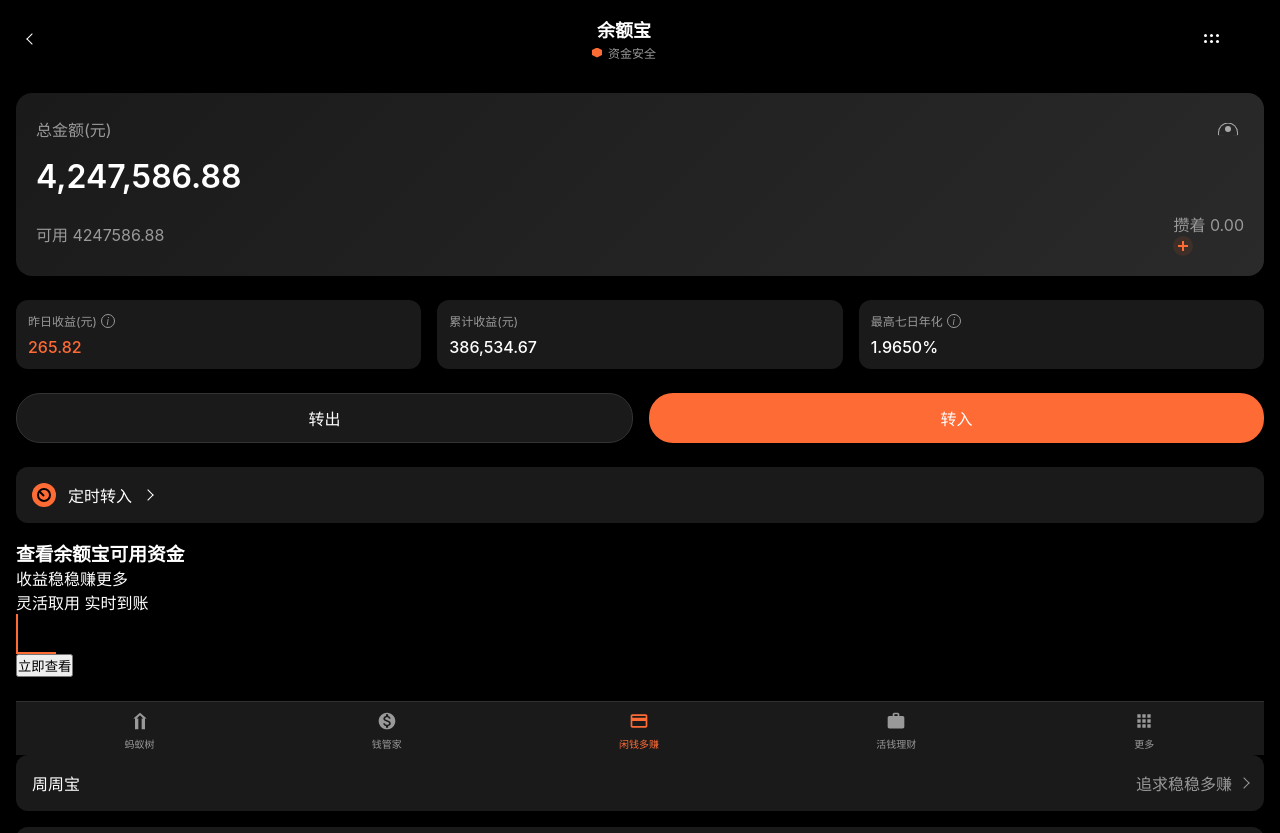
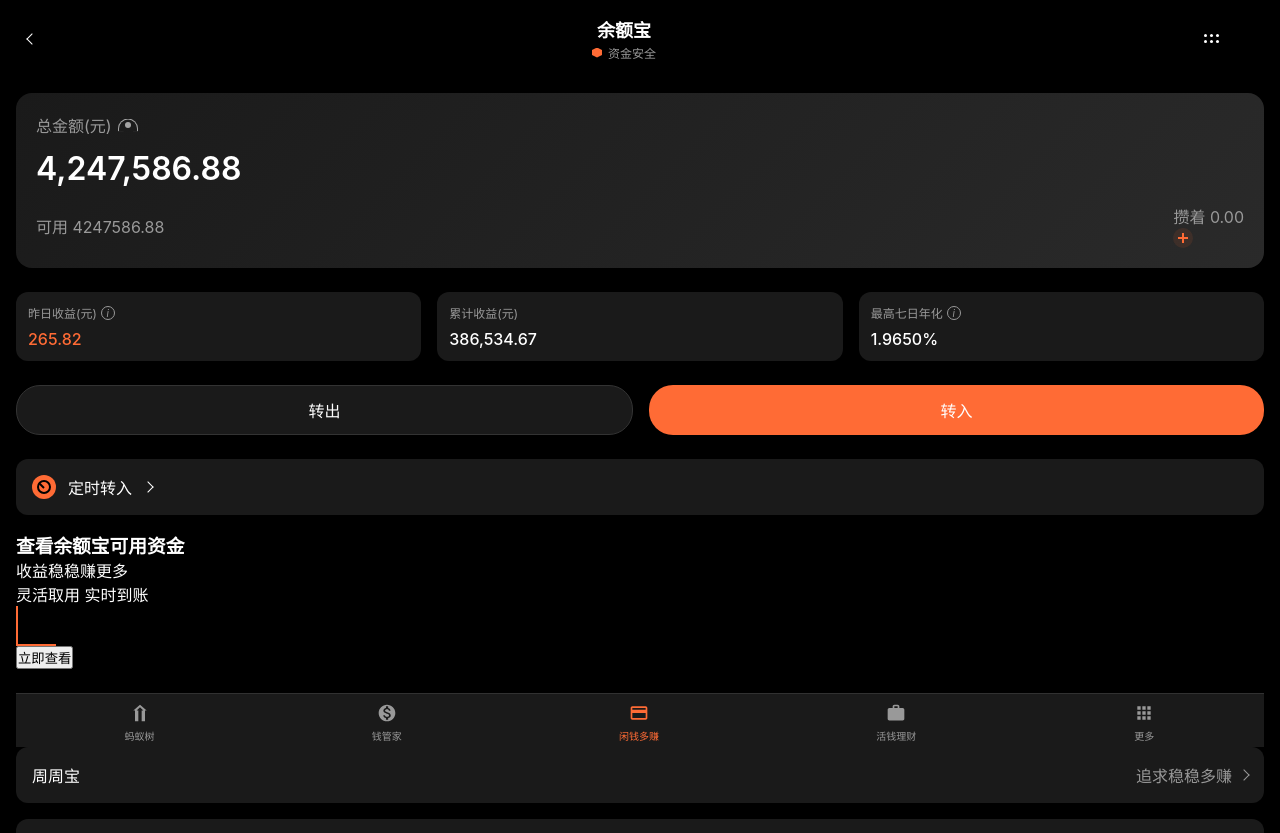
Before and after one commit to RoyLmy/yuebao-app, a website: page index.html in a window 1280 px wide. Drawn offline with Linux system fonts and the light colour scheme.

Commit message:
style: 调整眼睛图标位置到总金额文字后面

```diff
--- a/index.html
+++ b/index.html
@@ -51,8 +51,7 @@
                 <!-- 余额卡片 -->
                 <div class="balance-card">
                     <div class="balance-header">
-                        <span>总金额(元)</span>
-                        <div class="eye-icon" id="eyeToggle"></div>
+                        <div class="header-title">总金额(元) <div class="eye-icon" id="eyeToggle"></div></div>
                     </div>
                     <div class="balance-amount" id="balanceAmount">
                         <span class="number">4,247,586.88</span>
--- a/style.css
+++ b/style.css
@@ -277,9 +277,16 @@
 }
 
 /* 眼睛图标样式 */
+.header-title {
+    display: flex;
+    align-items: center;
+    gap: 4px;
+    color: #999;
+}
+
 .eye-icon {
-    width: 32px;
-    height: 32px;
+    width: 24px;
+    height: 24px;
     cursor: pointer;
     position: relative;
     transition: all 0.3s ease;
```
